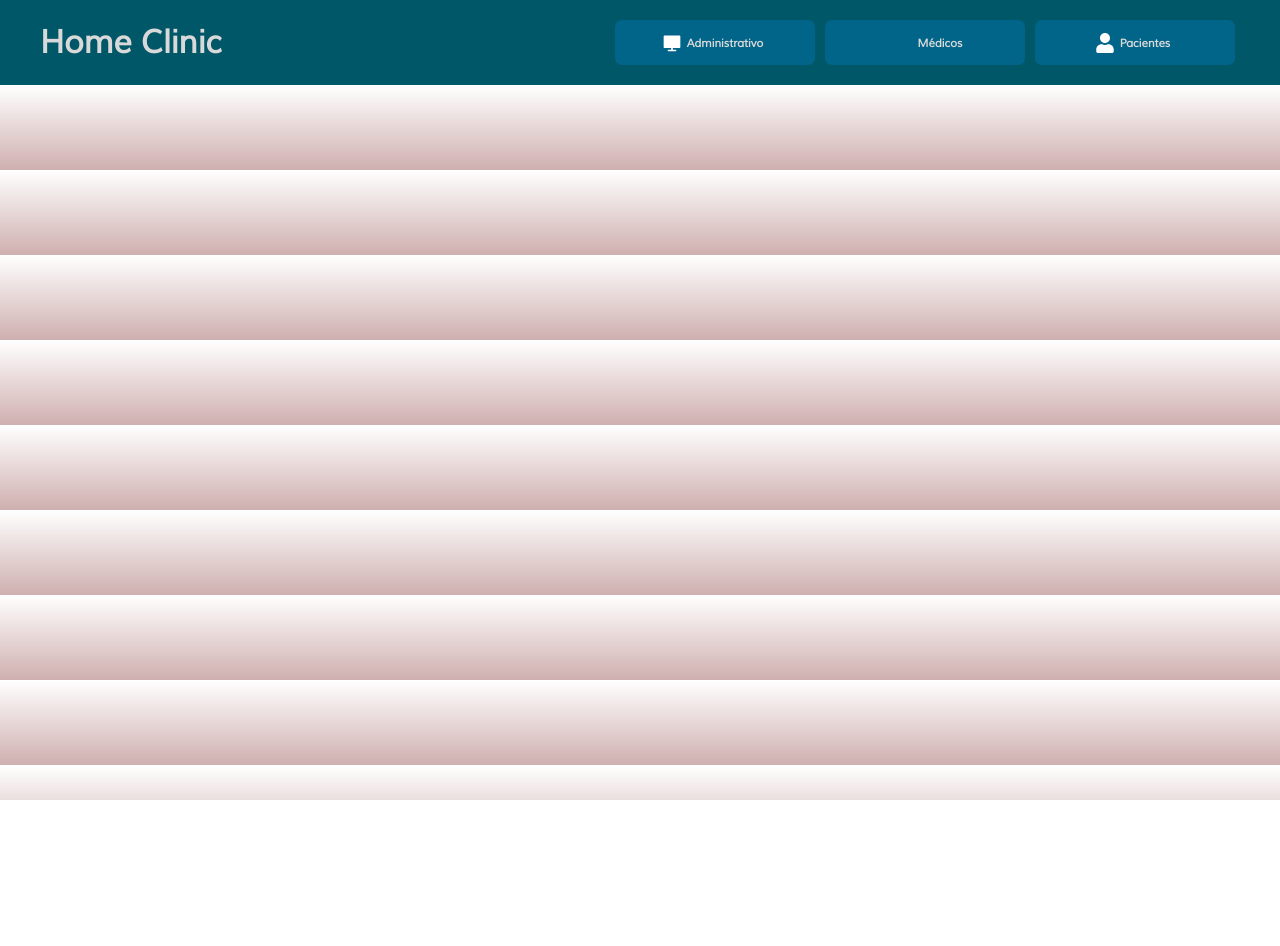
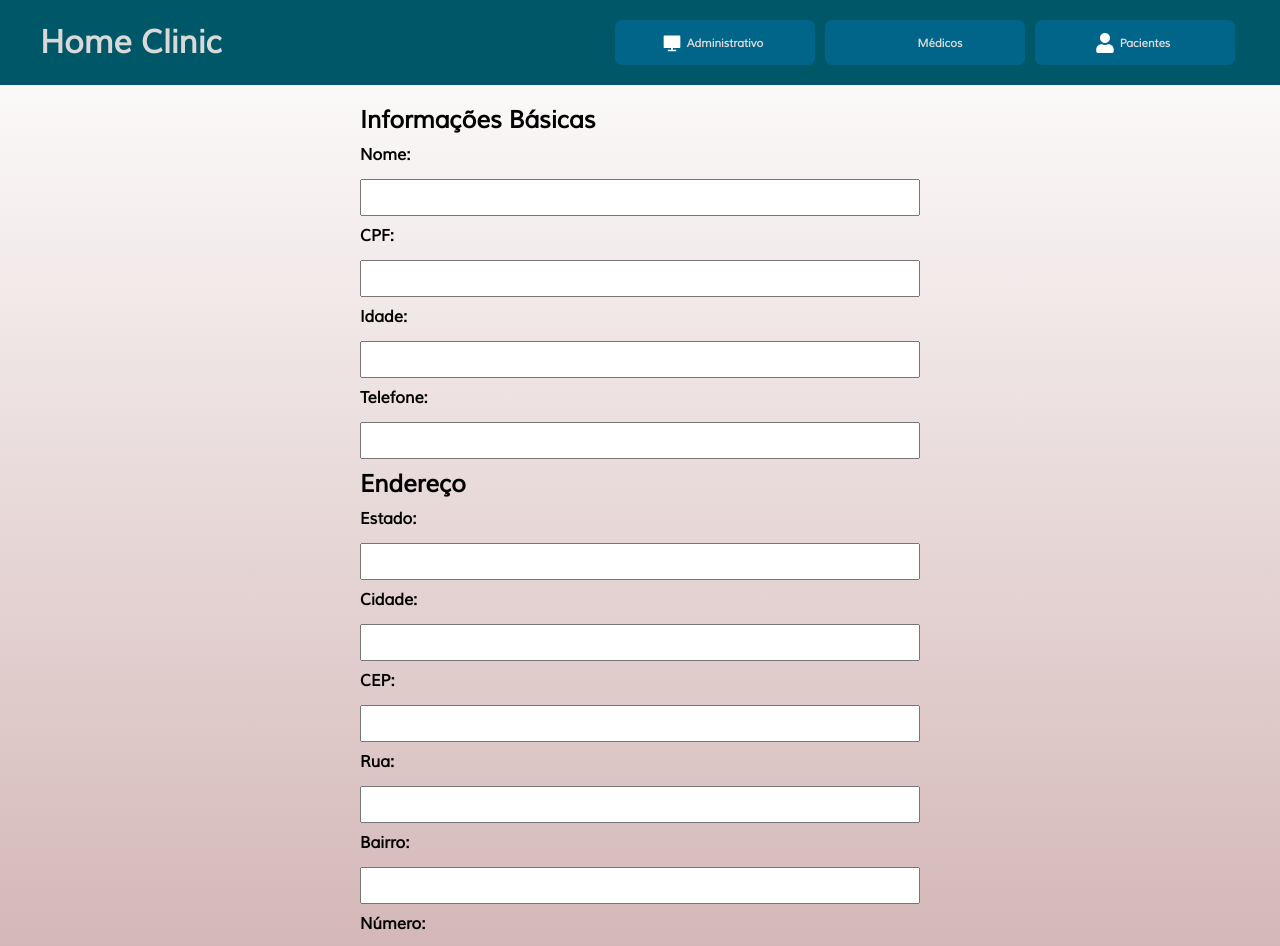
Before and after one commit to fabriciofsn/front_clinica, a React (Vite) app: page /cadastrar in a window 1280 px wide. Shown: the top 946 px of the page. Before the commit the page ends 800 px from the top, so only its background shows below. Built offline with nearby package versions, Linux system fonts and the light colour scheme; some icons are missing.

Commit message:
cadastrar pacientes

```diff
--- a/package.json
+++ b/package.json
@@ -10,6 +10,7 @@
     "preview": "vite preview"
   },
   "dependencies": {
+    "axios": "^1.6.2",
     "react": "^18.2.0",
     "react-dom": "^18.2.0",
     "react-icons": "^4.12.0",
--- a/src/App.jsx
+++ b/src/App.jsx
@@ -2,6 +2,7 @@ import Header from './components/header/Header'
 import Body from './components/body/Body'
 import { BrowserRouter, Route, Routes } from 'react-router-dom'
 import Pacientes from './pages/pacientes/Pacientes'
+import Cadastro from './pages/cadastrarpaciente/Cadastro'
 
 function App() {
   return (
@@ -12,6 +13,7 @@ function App() {
           <Routes>
             <Route path="/" element={<Body />} />
             <Route path='/pacientes' element={<Pacientes />}/>
+            <Route path='/cadastrar' element={<Cadastro />} />
           </Routes>
         </BrowserRouter>
       </div>
--- /dev/null
+++ b/src/pages/cadastrarpaciente/Cadastro.jsx
@@ -0,0 +1,97 @@
+import React, { useState } from 'react';
+import "./cadastro.css";
+import axios from 'axios';
+import { useNavigate } from 'react-router-dom';
+
+
+const App = () => {
+  const history = useNavigate();
+  const [formData, setFormData] = useState({
+    nome: '',
+    CPF: '',
+    idade: '',
+    telefone: '',
+    endereco: {
+      estado: '',
+      cidade: '',
+      cep: '',
+      rua: '',
+      bairro: '',
+      numero: '',
+    },
+  });
+
+  const handleChange = (e) => {
+    const { name, value } = e.target;
+
+    // Se o campo pertence a "endereco", atualize-o de forma especial
+    if (name.startsWith('endereco.')) {
+      const enderecoField = name.split('.')[1];
+      setFormData((prevData) => ({
+        ...prevData,
+        endereco: {
+          ...prevData.endereco,
+          [enderecoField]: value,
+        },
+      }));
+    } else {
+      // Se não, atualize-o normalmente
+      setFormData((prevData) => ({ ...prevData, [name]: value }));
+    }
+  };
+
+  const handleSubmit = async (e) => {
+    e.preventDefault();
+    try {
+      // Envia os dados para a rota /cadastrar/paciente
+      await axios.post('http://localhost:3000/cadastrar/paciente', formData);
+      alert('Paciente Cadastrado com sucesso!');
+      location.href('/pacientes');
+    } catch (error) {
+      alert('Erro ao enviar formulário:', error);
+    }
+    console.log('Formulário enviado:', formData);
+  };
+
+  return (
+    <div className="app">
+      <form onSubmit={handleSubmit}>
+        <h2>Informações Básicas</h2>
+        <label htmlFor="nome">Nome:</label>
+        <input type="text" id="nome" name="nome" value={formData.nome} onChange={handleChange} required />
+
+        <label htmlFor="CPF">CPF:</label>
+        <input type="text" id="CPF" name="CPF" value={formData.CPF} onChange={handleChange} required />
+
+        <label htmlFor="idade">Idade:</label>
+        <input type="text" id="idade" name="idade" value={formData.idade} onChange={handleChange} required />
+
+        <label htmlFor="telefone">Telefone:</label>
+        <input type="tel" id="telefone" name="telefone" value={formData.telefone} onChange={handleChange} required />
+
+        <h2>Endereço</h2>
+        <label htmlFor="estado">Estado:</label>
+        <input type="text" id="estado" name="endereco.estado" value={formData.endereco.estado} onChange={handleChange} required />
+
+        <label htmlFor="cidade">Cidade:</label>
+        <input type="text" id="cidade" name="endereco.cidade" value={formData.endereco.cidade} onChange={handleChange} required />
+
+        <label htmlFor="cep">CEP:</label>
+        <input type="text" id="cep" name="endereco.cep" value={formData.endereco.cep} onChange={handleChange} required />
+
+        <label htmlFor="rua">Rua:</label>
+        <input type="text" id="rua" name="endereco.rua" value={formData.endereco.rua} onChange={handleChange} required />
+
+        <label htmlFor="bairro">Bairro:</label>
+        <input type="text" id="bairro" name="endereco.bairro" value={formData.endereco.bairro} onChange={handleChange} required />
+
+        <label htmlFor="numero">Número:</label>
+        <input type="text" id="numero" name="endereco.numero" value={formData.endereco.numero} onChange={handleChange} required />
+
+        <button type="submit">Enviar</button>
+      </form>
+    </div>
+  );
+};
+
+export default App;
--- /dev/null
+++ b/src/pages/cadastrarpaciente/cadastro.css
@@ -0,0 +1,34 @@
+/* src/App.css */
+.app {
+  max-width: 600px;
+  margin: auto;
+  padding: 20px;
+}
+
+form {
+  display: grid;
+  gap: 10px;
+}
+
+label {
+  font-weight: bold;
+}
+
+input {
+  width: 100%;
+  padding: 8px;
+  box-sizing: border-box;
+  margin-top: 4px;
+}
+
+button {
+  background-color: #007bff;
+  color: #fff;
+  padding: 10px;
+  border: none;
+  cursor: pointer;
+}
+
+button:hover {
+  background-color: #0056b3;
+}
--- a/src/pages/pacientes/Pacientes.jsx
+++ b/src/pages/pacientes/Pacientes.jsx
@@ -1,4 +1,4 @@
-import React, { useEffect } from 'react';
+import React, { useEffect, useRef } from 'react';
 import { useState } from 'react';
 import useFetch from '../../components/useFetch/UseFetch';
 import Loader from '../../components/loader/Loader';
@@ -11,22 +11,23 @@ const Pacientes = () => {
 
   const [dados, setDados] = useState(null);
   const {request, isLoading} = useFetch('http://localhost:3000/pacientes');
+  const inputRef = useRef();
 
  useEffect(() =>{
    request().then((response) =>{
     setDados(response);
   })
  }, []);
- console.log(dados)
+
   return (
     <div className="wrapper">
       {isLoading && <Loader />}
     <div className='pacientes'>
       <div className="btn">
         <div className="search">
-        <input type="search" placeholder='Digite Para Procurar Paciente'/>
+        <input type="search" ref={inputRef} placeholder='Digite Para Procurar Paciente'/>
         </div>
-        <Button name="Cadastrar Paciente" color="#198754"/>
+        <a href="/cadastrar"><Button name="Cadastrar Paciente" color="#198754"/></a>
       </div>
       <div className="exibir-pacientes">
 
```
Also changed, not shown: public/style.css (line endings or trailing spaces), 1 other file (tests, documents, lock files or other folders).
